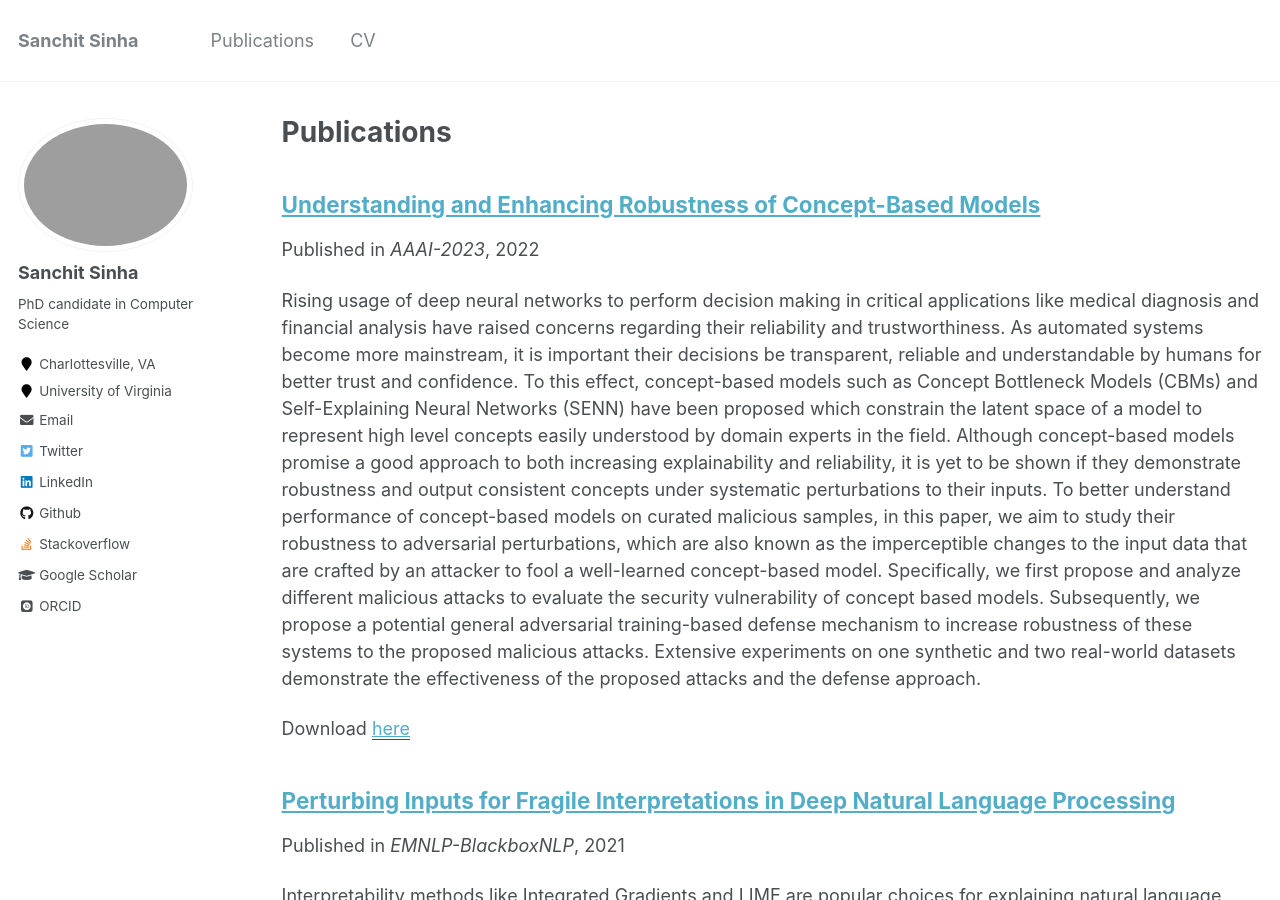
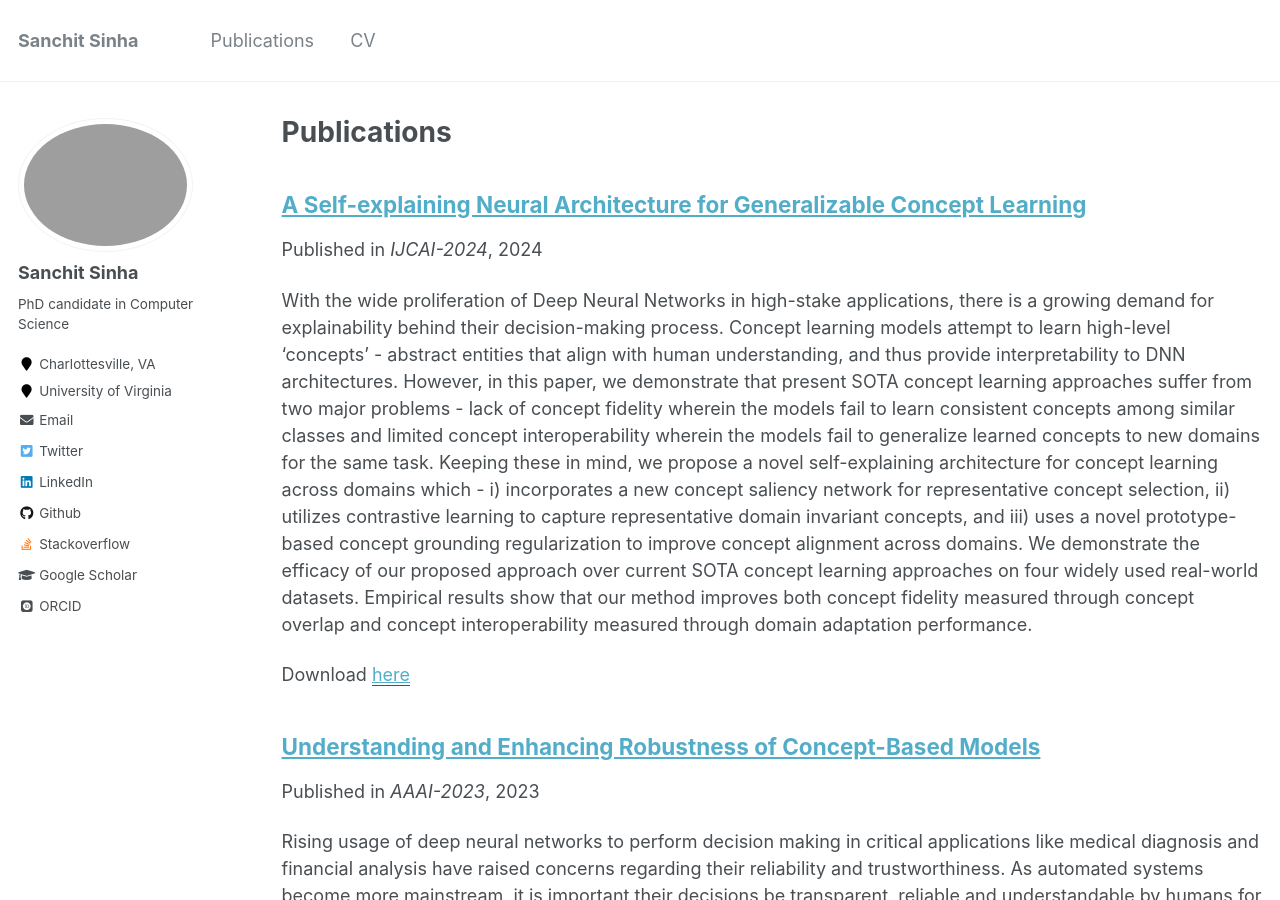
Before and after one commit to sanchit97/sanchit97.github.io, a Jekyll site: the page built from _pages/publications.md, in a window 1280 px wide and 900 px high. Built offline with Jekyll 4.4.1, drawn with Linux system fonts in a browser that asks for light colours; some web fonts are replaced.

Commit message:
ijcai-paper

```diff
--- a/_publications/2023-aaai-23.md
+++ b/_publications/2023-aaai-23.md
@@ -3,7 +3,7 @@ title: "Understanding and Enhancing Robustness of Concept-Based Models"
 collection: publications
 permalink: /publication/aaai-23-attack-cbm
 excerpt:
-date: 2022-11-09
+date: 2023-01-01
 venue: 'AAAI-2023'
 paperurl: 'https://arxiv.org/abs/2211.16080'
 # citation: 'Sanchit Sinha'
--- /dev/null
+++ b/_publications/2024-ijcai.md
@@ -0,0 +1,16 @@
+---
+title: "A Self-explaining Neural Architecture for Generalizable Concept Learning"
+collection: publications
+permalink: /publication/ijcai-44-senn-domain
+excerpt:
+date: 2024-01-01
+venue: 'IJCAI-2024'
+paperurl: 'Coming soon'
+# citation: 'Sanchit Sinha'
+---
+With the wide proliferation of Deep Neural Networks in high-stake applications, there is a growing demand for explainability behind their decision-making process. Concept learning models attempt to learn high-level 'concepts' - abstract entities that align with human understanding, and thus provide interpretability to DNN architectures. However, in this paper, we demonstrate that present SOTA concept learning approaches suffer from two major problems - lack of concept fidelity wherein the models fail to learn consistent concepts among similar classes and limited concept interoperability wherein the models fail to generalize learned concepts to new domains for the same task. Keeping these in mind, we propose a novel self-explaining architecture for concept learning across domains which - i) incorporates a new concept saliency network for representative concept selection, ii) utilizes contrastive learning to capture representative domain invariant concepts, and iii) uses a novel prototype-based concept grounding regularization to improve concept alignment across domains. We demonstrate the efficacy of our proposed approach over current SOTA concept learning approaches on four widely used real-world datasets. Empirical results show that our method improves both concept fidelity measured through concept overlap and concept interoperability measured through domain adaptation performance.
+
+
+[Download paper here](Coming Soon)
+
+<!-- Recommended citation: Your Name, You. (2009). "Paper Title Number 1." <i>Journal 1</i>. 1(1). -->
```
Also changed, not shown: 1 other file.
